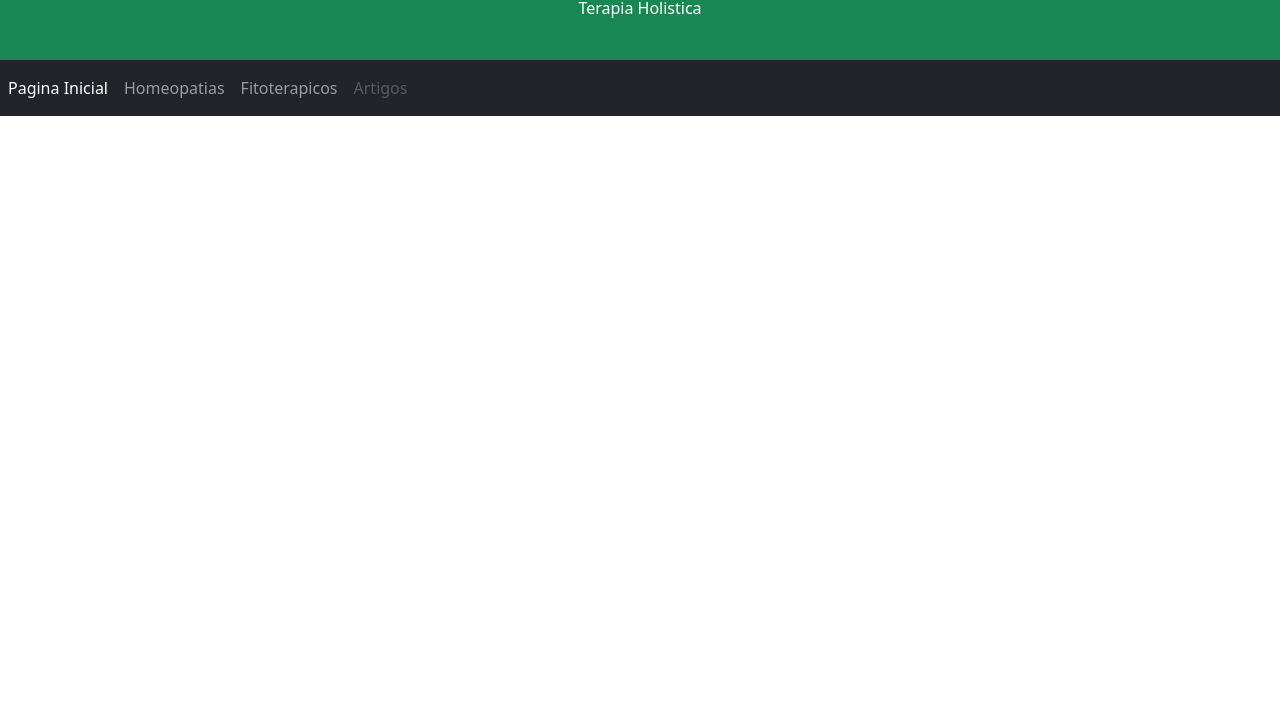
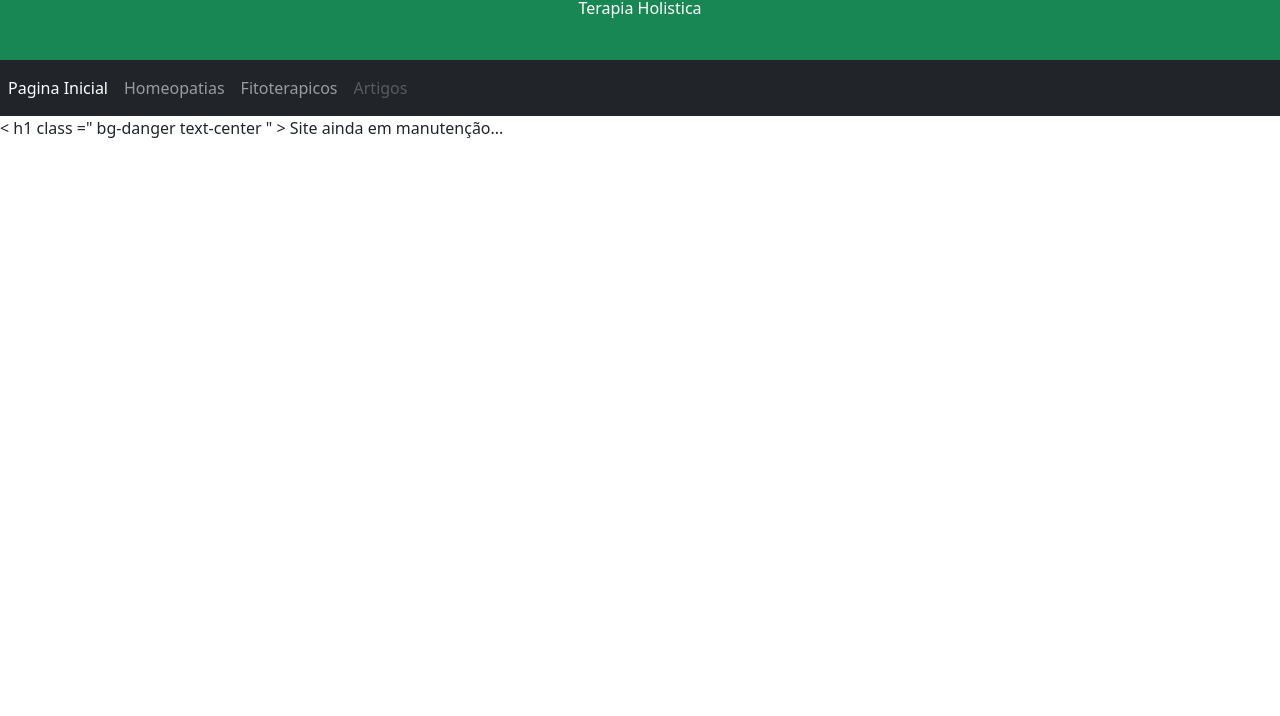
Before and after one commit to JvNeves-7/medholistico, a plain HTML site: page fitoterapicos.html in a window 1280 px wide. Shown: the part 84-800 px from the top of the page. Drawn offline with nearby package versions, Linux system fonts and the light colour scheme.

Commit message:
Update fitoterapicos.html

```diff
--- a/fitoterapicos.html
+++ b/fitoterapicos.html
@@ -39,4 +39,5 @@
     </ul>
   </div>
 </nav>
+  < h1  class =" bg-danger text-center " > Site ainda em manutenção... </ h1 >
 </body>
```
